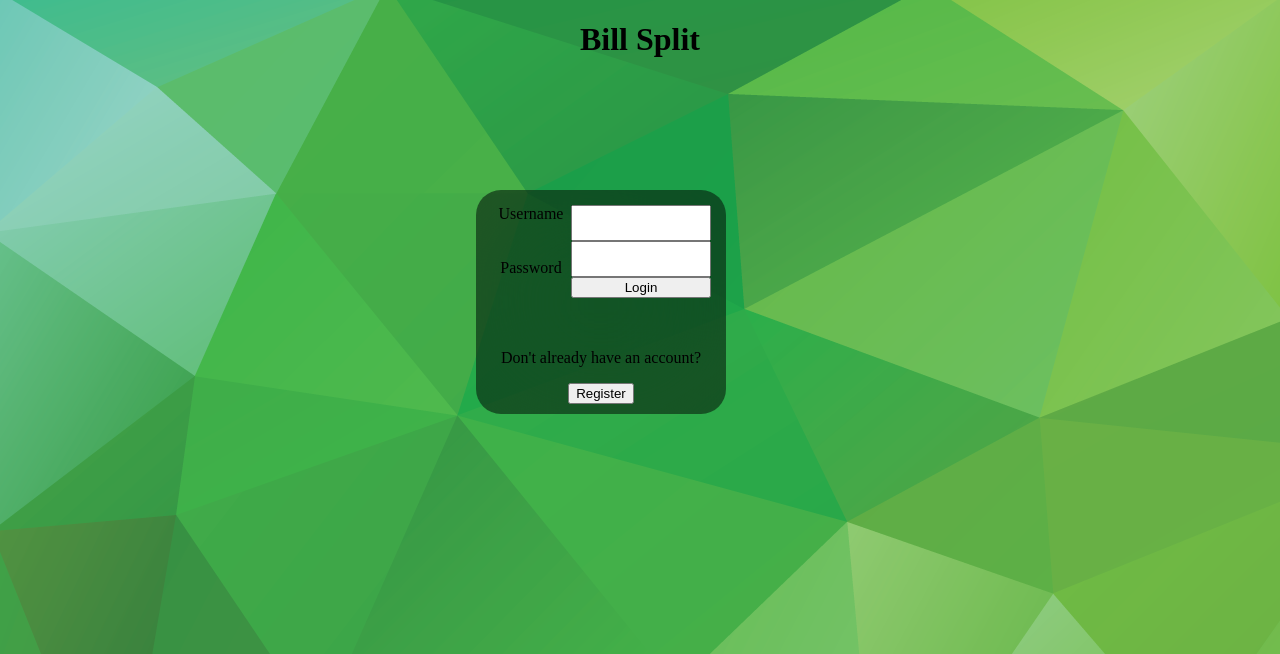
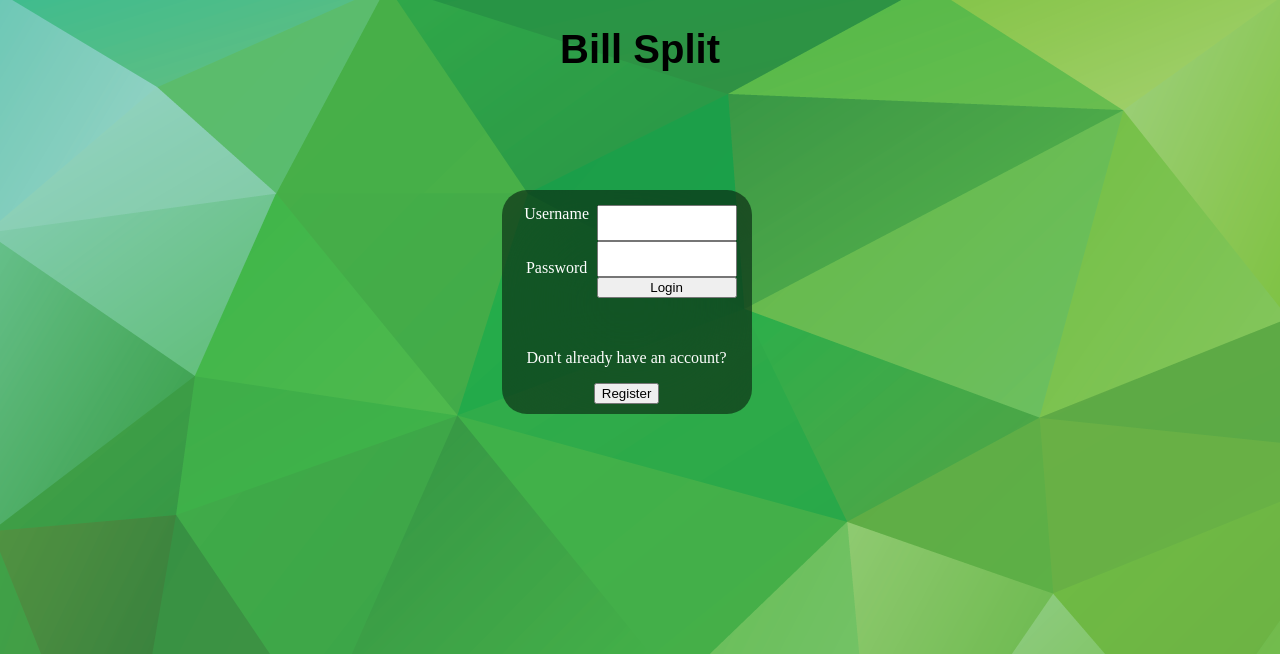
Before and after one commit to cndawson/BillSplit, a PHP site: page / in a window 1280 px wide. Shown: the top 654 px of the page. Run offline with PHP 8.4, Linux system fonts and the light colour scheme.

Commit message:
just a refresh

```diff
--- a/BillSplit/index.php
+++ b/BillSplit/index.php
@@ -21,7 +21,7 @@ form {
 .centered {
 	position: absolute;
 	top: 30%;
-	left: 45%;
+	left: 47%;
 	margin-top: -50px;
 	margin-left: -100px;
 	padding-bottom: 10px;
@@ -29,6 +29,7 @@ form {
 	background: rgba(0,0,0,.50);
     backdrop-filter:blur(60px);
     border-radius: 25px;
+    color: white;
 }
 
 .fields {
@@ -47,6 +48,8 @@ form {
 
 h1{
 	text-align:center;
+	font-family: "Arial", Sans-serif;
+	font-size: 40px;
 }
 </style>
 </head>
```
